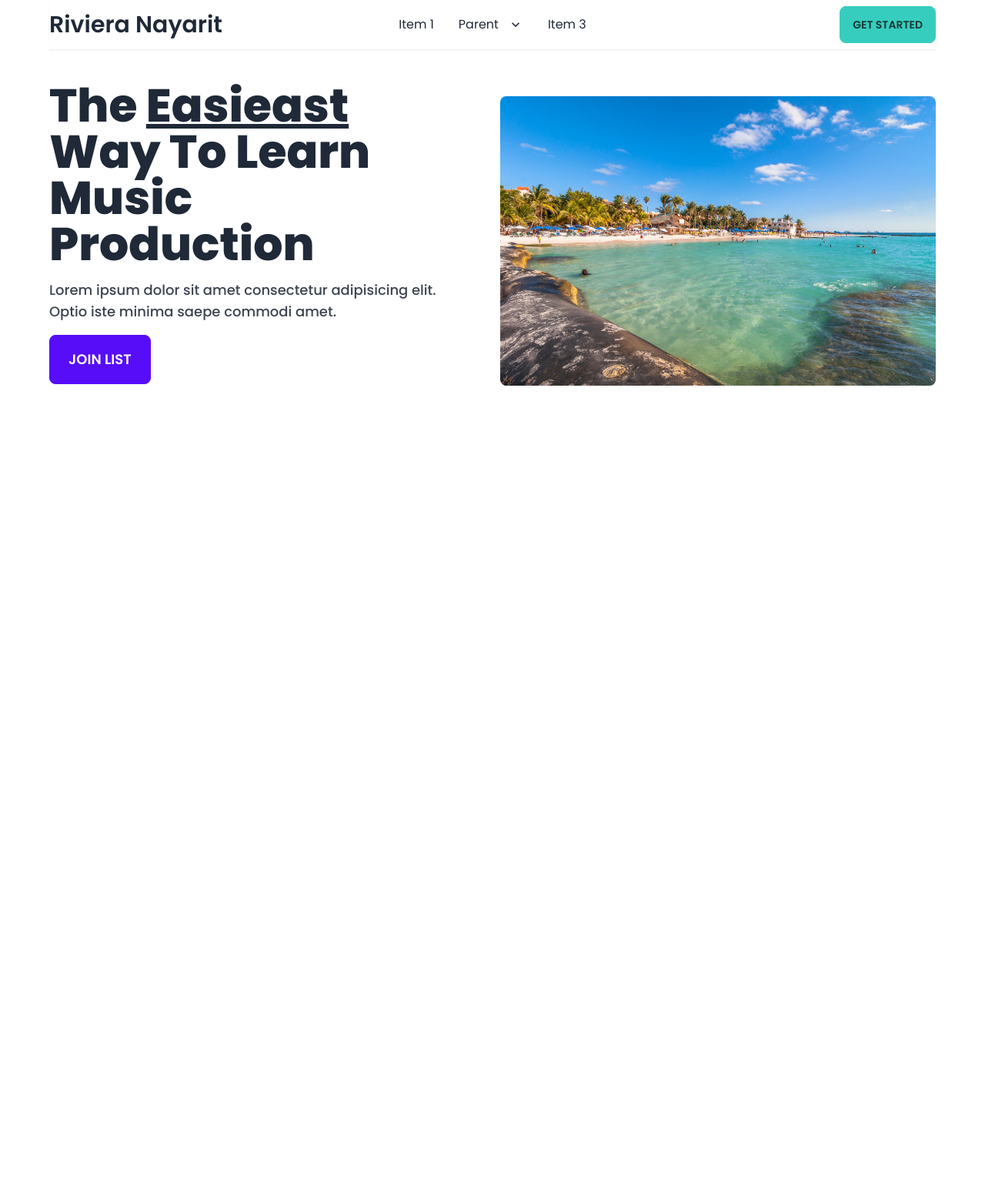
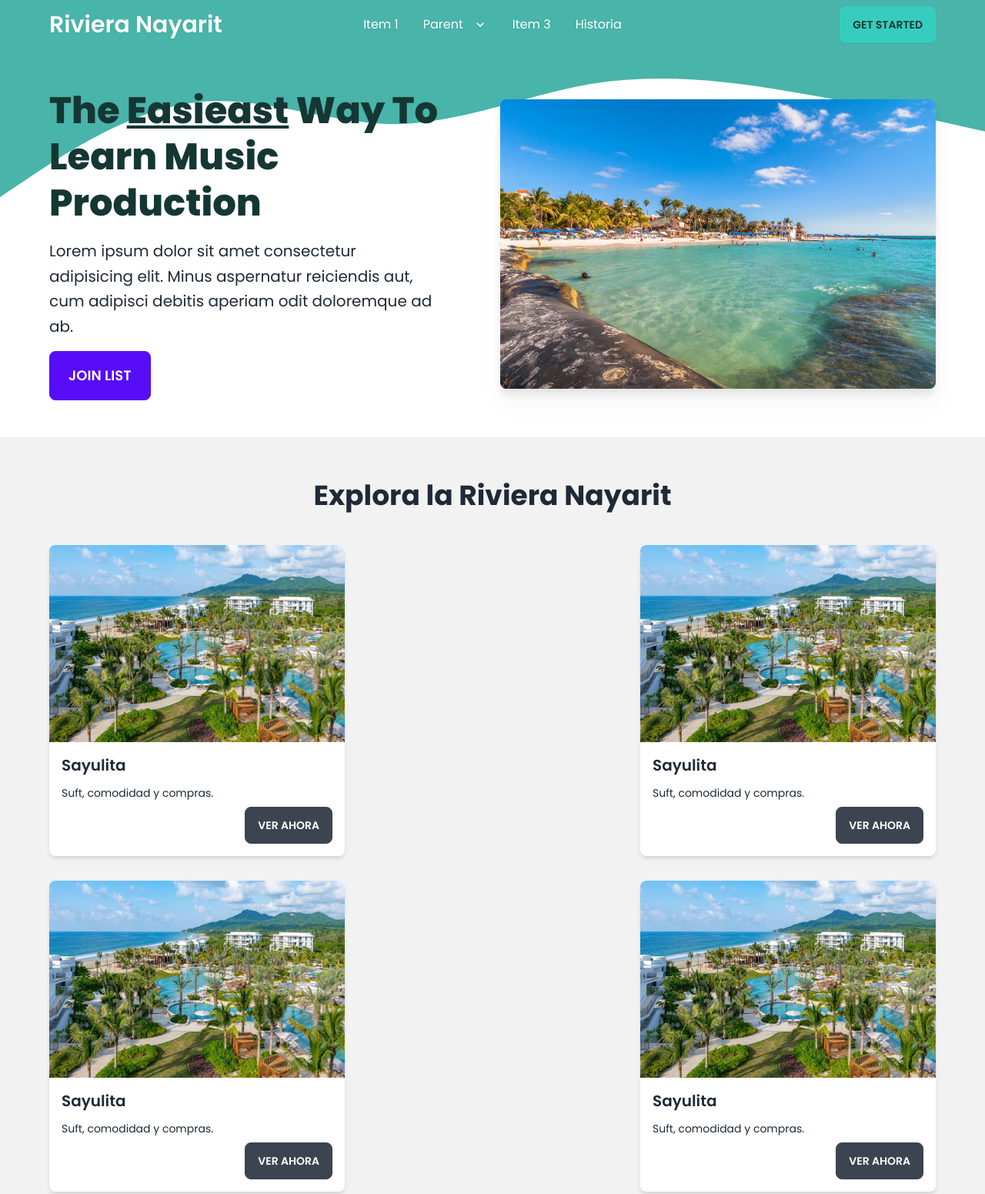
Before and after one commit to Glasc/cafre, a website: page src/home.html in a window 1280 px wide. Shown: the top 1551 px of the page at 77% size. Before the commit the page ends 800 px from the top, so only its background shows below. Drawn offline with Linux system fonts and the light colour scheme.

Commit message:
first page

```diff
--- a/src/global.css
+++ b/src/global.css
@@ -19,6 +19,6 @@ body {
 
 
 .app-container {
-  width: min(90%, 90rem);
+  width: min(90%, 80rem);
   margin: 0 auto;
 }
--- a/src/home.html
+++ b/src/home.html
@@ -8,18 +8,22 @@
   <title>Home</title>
   <link rel="stylesheet" href="../dist/output.css">
   <link rel="stylesheet" href="./global.css">
+
 </head>
 
 <body>
-  <div class="min-h-screen bg-base-100 space-y-10">
+  <div class="min-h-screen bg-base-100 space-y-12 relative">
     <!-- navbar starts -->
-    <nav class="app-container navbar bg-base-100 px-0 border-b border-base-200 drop-shadow-sm	">
+    <div id="navbar-wrapper"
+      class="text-accent-content md:text-neutral-content border-b-2 border-transparent sticky top-0 z-30 ease-in duration-200">
+      <nav class="app-container navbar px-0 drop-shadow-sm">
         <div class="navbar-start">
           <div class="dropdown">
             <label tabindex="0" class="btn btn-ghost lg:hidden">
               <svg xmlns="http://www.w3.org/2000/svg" class="h-5 w-5" fill="none" viewBox="0 0 24 24"
                 stroke="currentColor">
-              <path stroke-linecap="round" stroke-linejoin="round" stroke-width="2" d="M4 6h16M4 12h8m-8 6h16" />
+                <path stroke-linecap="round" stroke-linejoin="round" stroke-width="2"
+                  d="M4 6h16M4 12h8m-8 6h16" />
               </svg>
             </label>
             <ul tabindex="0" class="menu menu-compact dropdown-content mt-3 p-2 shadow bg-base-100 rounded-box w-52">
@@ -27,7 +31,8 @@
               <li tabindex="0">
                 <a class="justify-between">
                   Parent
-                <svg class="fill-current" xmlns="http://www.w3.org/2000/svg" width="24" height="24" viewBox="0 0 24 24">
+                  <svg class="fill-current" xmlns="http://www.w3.org/2000/svg" width="24" height="24"
+                    viewBox="0 0 24 24">
                     <path d="M8.59,16.58L13.17,12L8.59,7.41L10,6L16,12L10,18L8.59,16.58Z" />
                   </svg>
                 </a>
@@ -37,9 +42,10 @@
                 </ul>
               </li>
               <li><a>Item 3</a></li>
+              <li><a>Historia</a></li>
             </ul>
           </div>
-        <a class="m-0 p-0 normal-case text-xl md:text-3xl font-semibold whitespace-nowrap">Riviera Nayarit</a>
+          <a class="m-0 p-0 normal-case text-xl md:text-3xl font-semibold">Riviera Nayarit</a>
         </div>
         <div class="navbar-center hidden lg:flex">
           <ul class="menu menu-horizontal p-0">
@@ -52,37 +58,131 @@
                 </svg>
               </a>
               <ul class="p-2">
-              <li><a>Submenu 1</a></li>
-              <li><a>Submenu 2</a></li>
+                <li class="bg-base-300 text-accent-content"><a>Submenu 1</a></li>
+                <li class="bg-base-300 text-accent-content"><a>Submenu 2</a></li>
               </ul>
             </li>
             <li><a>Item 3</a></li>
+            <li><a>Historia</a></li>
           </ul>
         </div>
         <div class="navbar-end">
           <a class="btn btn-accent">Get started</a>
         </div>
       </nav>
+    </div>
     <!-- navbar ends -->
 
-    <section
-      class="app-container space-y-5 grow grid items-center md:grid-cols-2 md:gap-x-5 text-center md:text-left justify-center">
+    <!-- hero starts -->
+    <header
+      class="app-container space-y-5 py-15 md:space-y-0 grow grid items-center md:grid-cols-2 md:gap-x-5 text-center md:text-left justify-center">
 
-      <article class="space-y-4 mx-auto max-w-7xl whites md:pr-10">
-        <h1 class="text-4xl md:text-6xl font-extrabold  capitalize text-base-content">The <span
+      <article class="space-y-4 z-20 mx-auto max-w-7xl md:pr-14">
+        <h1 class="text-4xl lg:text-5xl lg:leading-tight font-extrabold capitalize text-accent-content">The <span
             class="underline">easieast</span> way to learn music production</h1>
-        <p class="text-lg font-medium text-neutral">Lorem ipsum dolor sit amet consectetur adipisicing elit. Optio iste
-          minima
-          saepe commodi amet.</p>
+        <p class="text-lg lg:text-xl lg:leading-relaxed font-normal text-base-content">Lorem ipsum dolor sit amet
+          consectetur
+          adipisicing elit. Minus aspernatur reiciendis aut, cum adipisci debitis aperiam odit doloremque ad ab.</p>
         <button class="btn md:btn-lg btn-primary block mx-auto md:inline">Join list</button>
       </article>
 
-      <article>
-        <img class="rounded-lg" src="../assets/playa.webp" alt="">
+      <article class="z-20">
+        <img class="rounded-lg drop-shadow-xl" src="../assets/playa.webp" alt="">
       </article>
 
+
+      <svg class="hidden md:block absolute top-0 left-0 right-0 mt-0 z-0" xmlns="http://www.w3.org/2000/svg"
+        viewBox="0 0 1440 320">
+        <path fill="#2aa79b" fill-opacity="0.85"
+          d="M0,288L48,256C96,224,192,160,288,149.3C384,139,480,181,576,181.3C672,181,768,139,864,122.7C960,107,1056,117,1152,133.3C1248,149,1344,171,1392,181.3L1440,192L1440,0L1392,0C1344,0,1248,0,1152,0C1056,0,960,0,864,0C768,0,672,0,576,0C480,0,384,0,288,0C192,0,96,0,48,0L0,0Z">
+        </path>
+      </svg>
+    </header>
+    <!-- hero ends -->
+
+    <section class="bg-base-200 py-10">
+      <div class="app-container">
+        <h2 class="text-center text-4xl font-bold py-4">Explora la Riviera Nayarit</h2>
+        <ul class="flex flex-wrap gap-8 list-none mt-7 justify-between">
+
+          <li class="card card-compact w-96 bg-base-100 shadow-md rounded-lg">
+            <figure><img src="../assets/puntamita.jpg" alt="Shoes" /></figure>
+            <div class="card-body">
+              <h2 class="card-title">Sayulita</h2>
+              <p>Suft, comodidad y compras.</p>
+              <div class="card-actions justify-end">
+                <button class="btn btn-neutral">Ver ahora</button>
+              </div>
+            </div>
+          </li>
+
+          <li class="card card-compact w-96 bg-base-100 shadow-md rounded-lg">
+            <figure><img src="../assets/puntamita.jpg" alt="Shoes" /></figure>
+            <div class="card-body">
+              <h2 class="card-title">Sayulita</h2>
+              <p>Suft, comodidad y compras.</p>
+              <div class="card-actions justify-end">
+                <button class="btn btn-neutral">Ver ahora</button>
+              </div>
+            </div>
+          </li>
+
+          <li class="card card-compact w-96 bg-base-100 shadow-md rounded-lg">
+            <figure><img src="../assets/puntamita.jpg" alt="Shoes" /></figure>
+            <div class="card-body">
+              <h2 class="card-title">Sayulita</h2>
+              <p>Suft, comodidad y compras.</p>
+              <div class="card-actions justify-end">
+                <button class="btn btn-neutral">Ver ahora</button>
+              </div>
+            </div>
+          </li>
+
+          <li class="card card-compact w-96 bg-base-100 shadow-md rounded-lg">
+            <figure><img src="../assets/puntamita.jpg" alt="Shoes" /></figure>
+            <div class="card-body">
+              <h2 class="card-title">Sayulita</h2>
+              <p>Suft, comodidad y compras.</p>
+              <div class="card-actions justify-end">
+                <button class="btn btn-neutral">Ver ahora</button>
+              </div>
+            </div>
+          </li>
+
+          <li class="card card-compact w-96 bg-base-100 shadow-md rounded-lg">
+            <figure><img src="../assets/puntamita.jpg" alt="Shoes" /></figure>
+            <div class="card-body">
+              <h2 class="card-title">Sayulita</h2>
+              <p>Suft, comodidad y compras.</p>
+              <div class="card-actions justify-end">
+                <button class="btn btn-neutral">Ver ahora</button>
+              </div>
+            </div>
+          </li>
+
+          <li class="card card-compact w-96 bg-base-100 shadow-md rounded-lg">
+            <figure><img src="../assets/puntamita.jpg" alt="Shoes" /></figure>
+            <div class="card-body">
+              <h2 class="card-title">Sayulita</h2>
+              <p>Suft, comodidad y compras.</p>
+              <div class="card-actions justify-end">
+                <button class="btn btn-neutral">Ver ahora</button>
+              </div>
+            </div>
+          </li>
+
+
+
+        </ul>
+      </div>
     </section>
+
   </div>
+
+  <script type="text/javascript" src="./scripts/navbar.js">
+
+  </script>
+
 </body>
 
 </html>
--- /dev/null
+++ b/src/scripts/navbar.js
@@ -0,0 +1,20 @@
+const navbar = document.getElementById('navbar-wrapper')
+
+window.onscroll = () => {
+  if (this.scrollY > 20) {
+    navbar.classList.add(
+      'bg-base-100',
+      'md:text-accent-content',
+      'border-base-300'
+    )
+    navbar.classList.remove('md:text-neutral-content', 'border-transparent')
+  } else {
+    navbar.classList.remove(
+      'bg-base-100',
+      'md:text-accent-content',
+      'border-transparent',
+      'border-base-300'
+    )
+    navbar.classList.add('md:text-neutral-content', 'border-transparent')
+  }
+}
```
Also changed, not shown: assets/puntamita.jpg (added), dist/output.css. Lines whose indentation alone changed are shown as unchanged.
